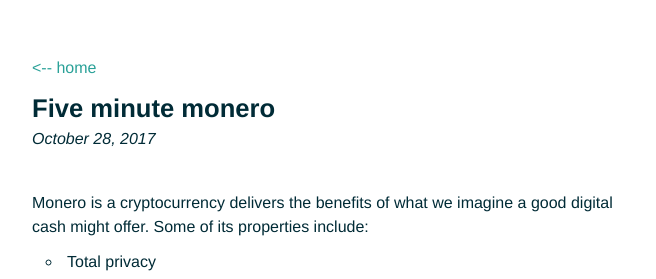
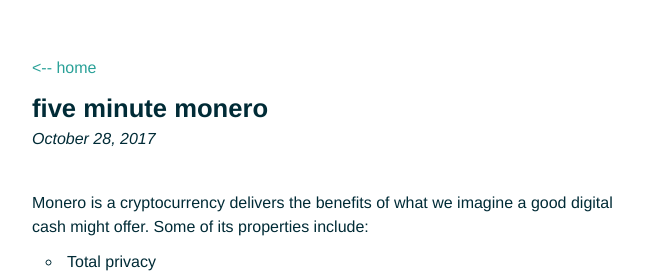
Before and after one commit to rusticbison/website, a Jekyll site: the page built from _posts/2017-10-28-five-minute-monero.md, in a window 1280 px wide and 900 px high. Shown: the top 279 px of the window, without its empty margins (308-964 px from the left). Built offline with Jekyll 4.4.1, drawn with Linux system fonts in a browser that asks for light colours.

Commit message:
formatting

```diff
--- a/_posts/2017-10-28-five-minute-monero.md
+++ b/_posts/2017-10-28-five-minute-monero.md
@@ -1,6 +1,6 @@
 ---
 layout: post
-title: Five minute monero
+title: five minute monero
 ---
 
 
```
